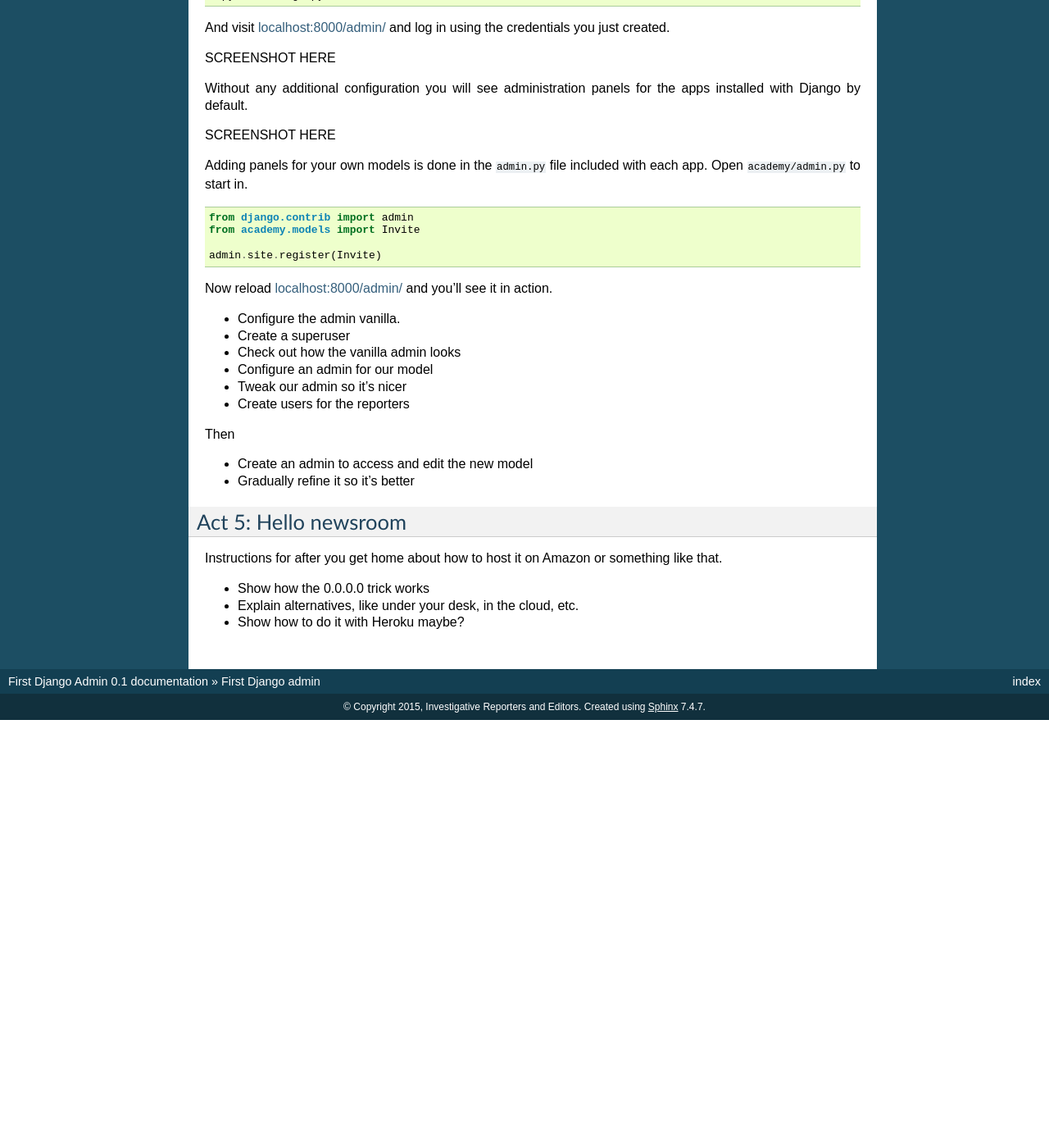
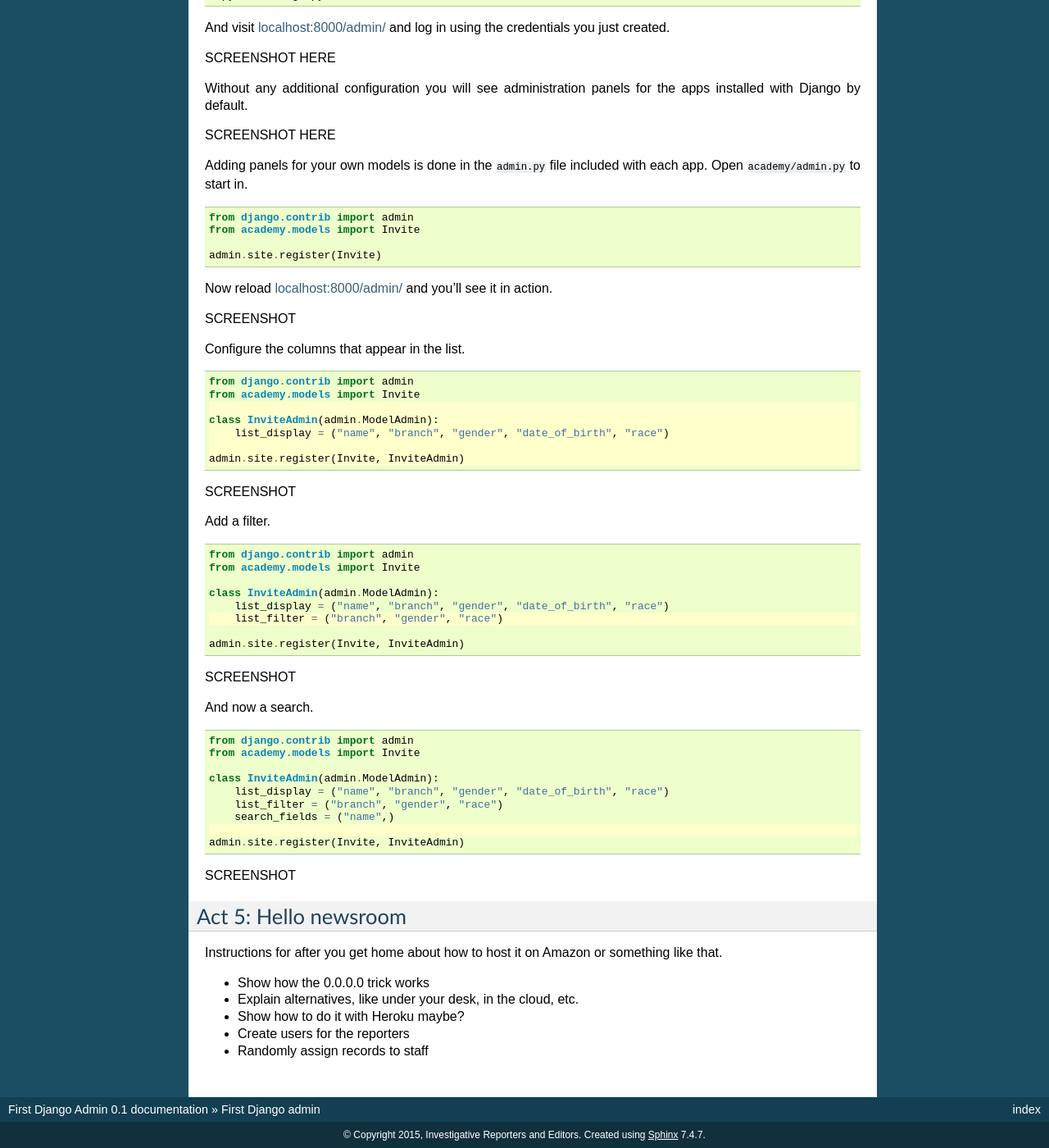
Before and after one commit to palewire/first-django-admin, a Sphinx documentation site: the page built from docs/index.rst, in a window 1280 px wide and 1400 px high, scrolled down 9079 px. Shown: the whole window at 82% size. Built offline with Sphinx 7.4.7, drawn with Linux system fonts in a browser that asks for light colours; before the commit the page ends 9957 px from its top, so only the background shows below that.

Commit message:
Added more admin code

```diff
--- a/docs/index.rst
+++ b/docs/index.rst
@@ -576,18 +576,55 @@ Adding panels for your own models is done in the ``admin.py`` file included with
 
 Now reload `localhost:8000/admin/ <http://localhost:8000/admin/>`_ and you'll see it in action.
 
-- Configure the admin vanilla.
-- Create a superuser
-- Check out how the vanilla admin looks
-- Configure an admin for our model
-- Tweak our admin so it's nicer
-- Create users for the reporters
+SCREENSHOT
 
-Then
+Configure the columns that appear in the list.
 
+.. code-block:: python
+  :emphasize-lines: 3-7
 
-- Create an admin to access and edit the new model
-- Gradually refine it so it's better
+  from django.contrib import admin
+  from academy.models import Invite
+
+  class InviteAdmin(admin.ModelAdmin):
+      list_display = ("name", "branch", "gender", "date_of_birth", "race")
+
+  admin.site.register(Invite, InviteAdmin)
+
+SCREENSHOT
+
+Add a filter.
+
+.. code-block:: python
+  :emphasize-lines: 6
+
+  from django.contrib import admin
+  from academy.models import Invite
+
+  class InviteAdmin(admin.ModelAdmin):
+      list_display = ("name", "branch", "gender", "date_of_birth", "race")
+      list_filter = ("branch", "gender", "race")
+
+  admin.site.register(Invite, InviteAdmin)
+
+SCREENSHOT
+
+And now a search.
+
+.. code-block:: python
+  :emphasize-lines: 8
+
+  from django.contrib import admin
+  from academy.models import Invite
+
+  class InviteAdmin(admin.ModelAdmin):
+      list_display = ("name", "branch", "gender", "date_of_birth", "race")
+      list_filter = ("branch", "gender", "race")
+      search_fields = ("name",)
+
+  admin.site.register(Invite, InviteAdmin)
+
+SCREENSHOT
 
 Act 5: Hello newsroom
 ---------------------
@@ -597,3 +634,5 @@ Instructions for after you get home about how to host it on Amazon or something
 - Show how the 0.0.0.0 trick works
 - Explain alternatives, like under your desk, in the cloud, etc.
 - Show how to do it with Heroku maybe?
+- Create users for the reporters
+- Randomly assign records to staff
```
Also changed, not shown: 6 other files.
